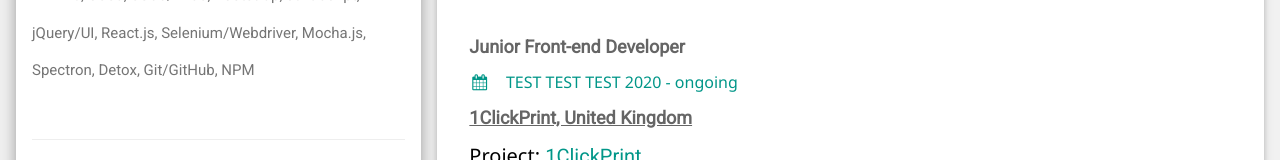
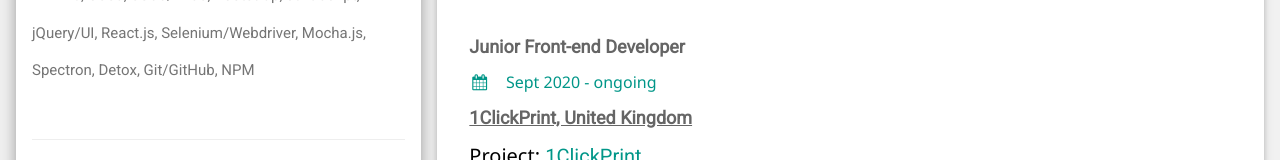
Before and after one commit to VentsislavKostadinov/new-cv, a plain HTML site: page index.html in a window 1280 px wide. Shown: the part 323-483 px from the top of the page. Drawn offline with Linux system fonts and the light colour scheme.

Commit message:
revert start date

```diff
--- a/index.html
+++ b/index.html
@@ -93,7 +93,7 @@
 
               <div class="w3-container">
                 <h5 class="w3-opacity"><b>Junior Front-end Developer</b></h5>
-                <h6 class="w3-text-teal"><i class="fa fa-calendar fa-fw w3-margin-right"></i>TEST TEST TEST 2020 - ongoing</h6>
+                <h6 class="w3-text-teal"><i class="fa fa-calendar fa-fw w3-margin-right"></i>Sept 2020 - ongoing</h6>
                 <h5 class="w3-opacity"><b><a href="https://uk.1clickprint.com/" target="_blank">1ClickPrint, United Kingdom</a></b></h5>
                 <h4>Project: <span class="w3-text-teal">1ClickPrint</span></h4>
                 <h4>Responsobilities:</h4>
```
